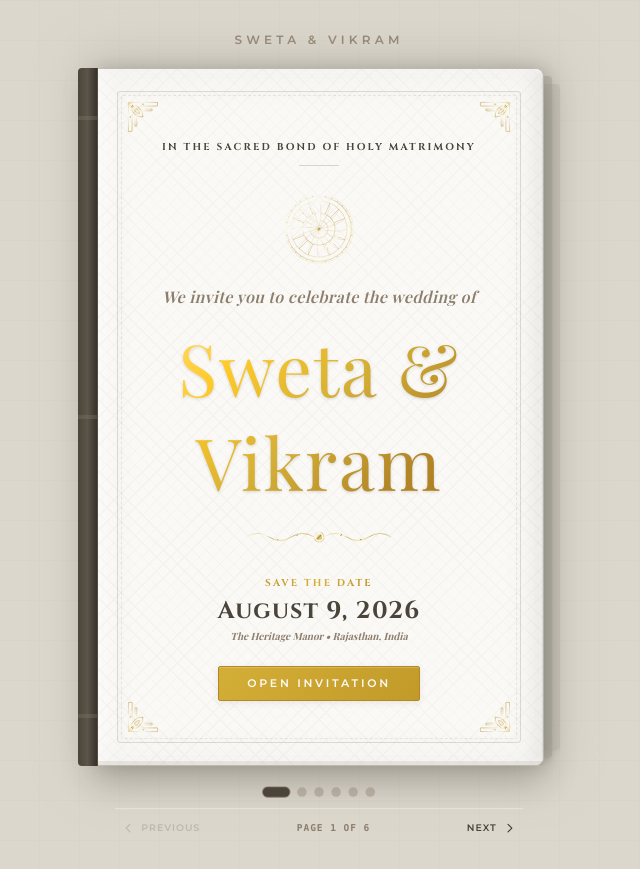
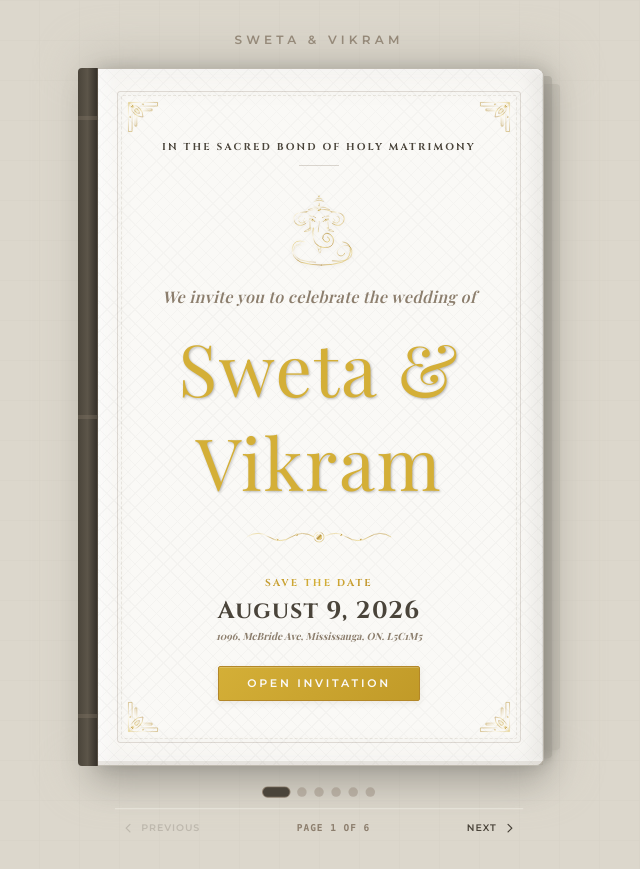
Before and after one commit to vikramvag/VV-SP-Wedding-Invitation, a React (Vite) app: page / in a window 1280 px wide. Shown: the whole page, without its empty margins (321-961 px from the left). Built offline with nearby package versions, Linux system fonts and the light colour scheme; a web font is replaced by a local one.

Commit message:
Minor fixes with format and color. Added Ganesha's image/

```diff
--- a/metadata.json
+++ b/metadata.json
@@ -1,6 +1,6 @@
 {
   "name": "Sweta and Vikram Wedding Invitation",
-  "description": "A luxury digital book wedding invitation for Sweta and Vikram featuring a 2-day itinerary and interactive RSVP.",
+  "description": "Wedding invitation for Sweta and Vikram featuring a 2-day itinerary and interactive RSVP.",
   "requestFramePermissions": [],
   "majorCapabilities": ["MAJOR_CAPABILITY_SERVER_SIDE_GEMINI_API"]
 }
--- a/src/components/CoverPage.tsx
+++ b/src/components/CoverPage.tsx
@@ -1,6 +1,6 @@
 import React from 'react';
 import { motion } from 'motion/react';
-import { GoldCorner, GoldMandala, GoldDivider } from './GoldOrnaments';
+import { GoldCorner, GoldGanesha, GoldDivider } from './GoldOrnaments';
 
 interface CoverPageProps {
   onNext: () => void;
@@ -23,12 +23,10 @@ export const CoverPage: React.FC<CoverPageProps> = ({ onNext }) => {
     fontWeight: 'bold',
   };
 
-  // Luxury stamped gold embossed text effect with elegant 3D bevel sheen (matching classic foil pressing)
-  const goldEmbossedStyle: React.CSSProperties = {
-    backgroundImage: 'linear-gradient(135deg, #ffe082 0%, #ffca28 25%, #d4af37 50%, #b38728 75%, #aa771c 100%)',
-    WebkitBackgroundClip: 'text',
-    WebkitTextFillColor: 'transparent',
-    filter: 'drop-shadow(0px 1px 1.5px rgba(0, 0, 0, 0.15))',
+  // Simple gold text without gradient and simple drop shadow
+  const goldSolidStyle: React.CSSProperties = {
+    color: '#d4af37',
+    textShadow: '1px 1px 2.5px rgba(0, 0, 0, 0.28)',
     fontFamily: "'Playfair Display', serif",
   };
 
@@ -83,11 +81,11 @@ export const CoverPage: React.FC<CoverPageProps> = ({ onNext }) => {
           transition={{ duration: 1.5, ease: "easeOut" }}
           className="w-20 h-20 xs:w-26 xs:h-26 mb-3 sm:mb-4 relative"
         >
-          {/* Gold Mandala foil stamp */}
-          <GoldMandala
-            className="w-full h-full opacity-80 scale-90"
+          {/* Gold Ganesha foil stamp */}
+          <GoldGanesha
+            className="w-full h-full opacity-90 scale-95"
             strokeGradient="gold-gradient-ornament"
-            style={{ filter: 'drop-shadow(0px 1px 2px rgba(140, 126, 109, 0.2))' }}
+            style={{ filter: 'drop-shadow(0px 1px 2.5px rgba(140, 126, 109, 0.25))' }}
           />
         </motion.div>
 
@@ -109,7 +107,7 @@ export const CoverPage: React.FC<CoverPageProps> = ({ onNext }) => {
           {/* Deep gold-embossed couple names */}
           <h1
             className="font-cursive text-5xl xs:text-6xl sm:text-7xl px-4 leading-[1.3] text-center select-none pointer-events-none tracking-wide"
-            style={goldEmbossedStyle}
+            style={goldSolidStyle}
           >
             Sweta &amp; Vikram
           </h1>
@@ -146,7 +144,7 @@ export const CoverPage: React.FC<CoverPageProps> = ({ onNext }) => {
           <p
             className="font-serif-lux text-[10px] xs:text-xs italic mt-0.5 font-bold text-[#8c7e6d]"
           >
-            The Heritage Manor &bull; Rajasthan, India
+            1096, McBride Ave, Mississauga, ON. L5C1M5
           </p>
         </div>
 
--- a/src/components/GoldOrnaments.tsx
+++ b/src/components/GoldOrnaments.tsx
@@ -77,6 +77,142 @@ export const GoldMandala: React.FC<{ className?: string; strokeGradient?: string
   </svg>
 );
 
+export const GoldGanesha: React.FC<{ className?: string; strokeGradient?: string; style?: React.CSSProperties }> = ({
+  className = "",
+  strokeGradient = "gold-gradient-ornament",
+  style
+}) => (
+  <svg
+    viewBox="0 0 320 320"
+    className={`pointer-events-none fill-none ${className}`}
+    style={{ stroke: `url(#${strokeGradient})`, ...style }}
+    strokeWidth="2.4"
+    strokeLinecap="round"
+    strokeLinejoin="round"
+  >
+    {/* --- TOP-MOST BINDU & CHANDRA-BINDU ARCHES --- */}
+    {/* Topmost Bindu (dot) */}
+    <circle cx="160" cy="22" r="3.2" fill={`url(#${strokeGradient})`} stroke="none" />
+
+    {/* Uppermost crescent curve */}
+    <path d="M 148 33 Q 160 26 172 33" strokeWidth="1.8" />
+
+    {/* Second crescent arch */}
+    <path d="M 142 42 Q 160 33 178 42" strokeWidth="2.2" />
+
+    {/* Elegant teardrop jewel in forehead center */}
+    <path
+      d="M 160 48 Q 155 58 160 66 Q 165 58 160 48 Z"
+      fill={`url(#${strokeGradient})`}
+      stroke="none"
+    />
+
+    {/* --- THE INTEGRATED CROWN (MUKUT) AND FOREHEAD BANDS --- */}
+    {/* Crown Inner swooping bar */}
+    <path d="M 106 88 C 122 72, 198 72, 214 88" strokeWidth="2.2" />
+
+    {/* Crown top contour bar */}
+    <path d="M 116 78 Q 160 52 204 78" strokeWidth="2" opacity="0.9" />
+
+    {/* Elegant Vaishnava forehead Tilak (U-symbol with central droplet stem) */}
+    <path
+      d="M 152 74 C 152 87, 168 87, 168 74 C 164 74, 163 81, 160 81 C 157 81, 156 74, 152 74 Z"
+      fill={`url(#${strokeGradient})`}
+      stroke="none"
+    />
+
+    {/* --- BROWS AND ALMOND EYES WITH FILLED IRIS --- */}
+    {/* Left Eyebrow */}
+    <path d="M 118 106 Q 134 98, 146 112" strokeWidth="2" />
+
+    {/* Right Eyebrow */}
+    <path d="M 202 106 Q 186 98, 174 112" strokeWidth="2" />
+
+    {/* Left Eye Upper Lid (Thick and expressive) */}
+    <path d="M 120 118 Q 134 112, 142 128" strokeWidth="2.8" />
+
+    {/* Left Eye Lower Lid */}
+    <path d="M 122 122 Q 134 130, 141 124" strokeWidth="1.5" />
+
+    {/* Left Eye Pupil / Iris */}
+    <ellipse cx="132" cy="120" rx="2.5" ry="4.5" fill={`url(#${strokeGradient})`} stroke="none" />
+
+    {/* Right Eye Upper Lid */}
+    <path d="M 200 118 Q 186 112, 178 128" strokeWidth="2.8" />
+
+    {/* Right Eye Lower Lid */}
+    <path d="M 198 122 Q 186 130, 179 124" strokeWidth="1.5" />
+
+    {/* Right Eye Pupil / Iris */}
+    <ellipse cx="188" cy="120" rx="2.5" ry="4.5" fill={`url(#${strokeGradient})`} stroke="none" />
+
+
+    {/* --- LARGE ICONIC CONTOURED EARS --- */}
+    {/* Left Ear Outer Arc (Magnificent sweep) */}
+    <path d="M 106 88 C 76 88, 46 98, 56 126 C 64 148, 86 150, 104 136" strokeWidth="2.5" />
+
+    {/* Left Ear Inner Details */}
+    <path d="M 90 106 C 76 106, 70 114, 76 128 C 82 138, 96 136, 104 126" strokeWidth="1.6" />
+    <path d="M 98 116 Q 88 124, 98 132" strokeWidth="1.2" opacity="0.8" />
+
+    {/* Right Ear Outer Arc */}
+    <path d="M 214 88 C 244 88, 274 98, 264 126 C 256 148, 234 150, 216 136" strokeWidth="2.5" />
+
+    {/* Right Ear Inner Details */}
+    <path d="M 230 106 C 244 106, 250 114, 244 128 C 238 138, 224 136, 216 126" strokeWidth="1.6" />
+    <path d="M 222 116 Q 232 124, 222 132" strokeWidth="1.2" opacity="0.8" />
+
+
+    {/* --- CHEEKS & POINTED CURVED TUSKS --- */}
+    {/* Left Cheek Contour */}
+    <path d="M 120 125 Q 128 152, 116 164" strokeWidth="1.8" />
+
+    {/* Right Cheek Contour */}
+    <path d="M 200 125 Q 192 152, 204 164" strokeWidth="1.8" />
+
+    {/* Left Pointy Tusk (Elegant outline shape) */}
+    <path d="M 122 165 Q 102 174, 98 170 Q 116 158, 124 155 Z" strokeWidth="1.5" />
+
+    {/* Right Pointy Tusk */}
+    <path d="M 198 165 Q 218 174, 222 170 Q 204 158, 196 155 Z" strokeWidth="1.5" />
+
+
+    {/* --- EXPRESSIVE RIDGE DETAIL & THE GRACEFUL SPIRALING TRUNK --- */}
+    {/* Bridge Centerline */}
+    <path d="M 160 128 L 157 172" strokeWidth="1.8" opacity="0.9" />
+
+    {/* Horizontal ridge crease hatch lines */}
+    <line x1="154" y1="138" x2="164" y2="138" strokeWidth="1.8" />
+    <line x1="153" y1="146" x2="163" y2="146" strokeWidth="1.8" />
+    <line x1="152" y1="154" x2="162" y2="154" strokeWidth="1.8" />
+    <line x1="151" y1="162" x2="161" y2="162" strokeWidth="1.8" />
+    <line x1="150" y1="170" x2="160" y2="170" strokeWidth="1.8" />
+
+    {/* Dynamic curving Trunk looping into a gorgeous high-fidelity spiral to the right */}
+    <path d="M 136 156 Q 130 196, 144 218 Q 158 238, 186 238 Q 216 238, 220 216 Q 224 194, 206 182 Q 188 172, 178 188 Q 170 200, 184 212 Q 196 220, 204 210 Q 208 200, 196 194" strokeWidth="3" />
+
+
+    {/* --- SEATED POSE SWEEPING BASE LINES (CALIPH-STYLE SWASHES) --- */}
+    {/* Belly/Torso bottom base contour line */}
+    <path d="M 152 235 T 160 255 T 168 235" strokeWidth="1.5" opacity="0.8" />
+
+    {/* Cute Navel loop "u" */}
+    <path d="M 156 244 Q 160 250 164 244" strokeWidth="2" />
+
+    {/* Large sweeping seating brush outline on the left knee/thigh */}
+    <path d="M 100 214 Q 54 200, 48 240 Q 42 280, 84 300 Q 126 312, 170 312" strokeWidth="2.8" />
+
+    {/* Inner parallel left accent swash */}
+    <path d="M 84 228 Q 58 220, 54 246 Q 50 274, 82 290 Q 114 300, 146 300" strokeWidth="1.6" opacity="0.85" />
+
+    {/* Large sweeping seating brush outline on the right side */}
+    <path d="M 170 312 Q 220 312, 256 300 Q 288 288, 292 254 Q 296 220, 260 214" strokeWidth="2.8" />
+
+    {/* Highly elegant trailing s-curve swash sweeping under the seating pose */}
+    <path d="M 216 294 Q 250 300, 276 290 Q 302 280, 298 250 C 294 220, 254 224, 240 248 C 226 272, 262 284, 268 262" strokeWidth="2.2" />
+  </svg>
+);
+
 export const GoldDivider: React.FC<{ className?: string; strokeGradient?: string }> = ({ className = "", strokeGradient = "gold-gradient-ornament" }) => (
   <svg
     viewBox="0 0 300 30"
--- a/src/components/PhotoGallery.tsx
+++ b/src/components/PhotoGallery.tsx
@@ -17,7 +17,7 @@ const GALLERY_PHOTOS: GalleryPhoto[] = [
     src: "/src/assets/images/engagement_garden_1781192694348.jpg",
     title: "Golden Hour Promises",
     category: "Engagement",
-    description: "Wrapped in the warm embrace of Rajasthan's golden sun, anticipating a lifetime of laughter.",
+    description: "Wrapped in the warm embrace of Mississauga's golden sun, anticipating a lifetime of laughter.",
     date: "Aug 2025"
   },
   {
@@ -25,7 +25,7 @@ const GALLERY_PHOTOS: GalleryPhoto[] = [
     src: "/src/assets/images/engagement_antique_1781192718235.jpg",
     title: "Terracotta Tones",
     category: "Engagement",
-    description: "Matching the rich heritage of Rajasthan with modern elegance and grace.",
+    description: "Matching the rich heritage of Mississauga with modern elegance and grace.",
     date: "Sep 2025"
   },
   {
```
